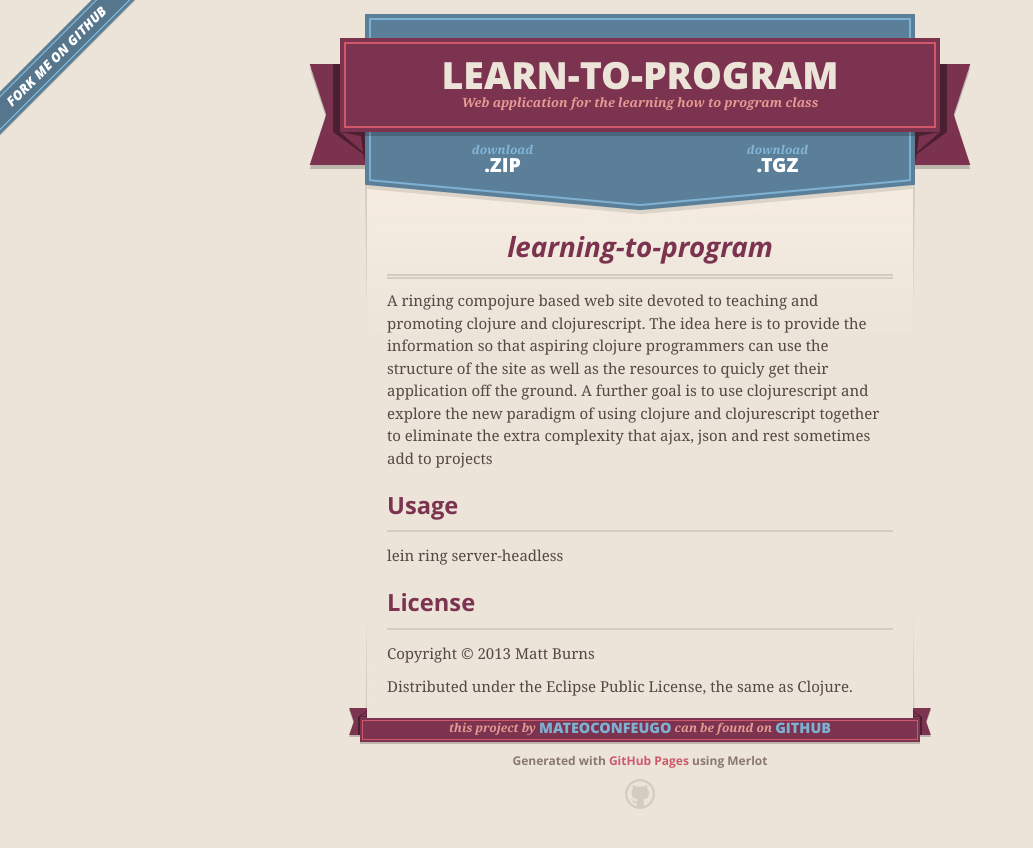
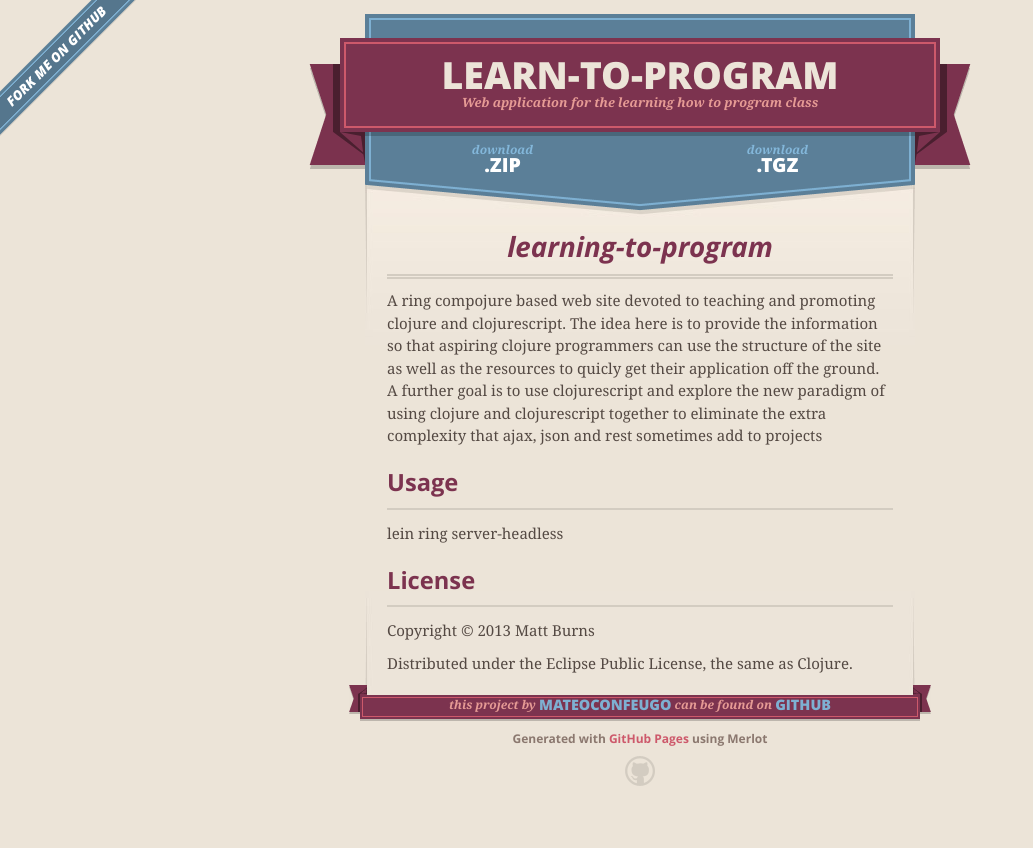
Before and after one commit to mateoconfeugo/learn-to-program, a plain HTML site: page index.html in a window 1280 px wide. Shown: the whole page, without its empty margins (0-1033 px from the left). After the commit the page ends 826 px from the top, so only its background shows below. Drawn offline with nearby package versions, Linux system fonts and the light colour scheme.

Commit message:
Update index.html

```diff
--- a/index.html
+++ b/index.html
@@ -49,7 +49,7 @@
         <h1>
 <a name="learning-to-program" class="anchor" href="#learning-to-program"><span class="octicon octicon-link"></span></a>learning-to-program</h1>
 
-<p>A ringing compojure based web site devoted to teaching and promoting clojure and clojurescript.  The idea here is to provide
+<p>A ring compojure based web site devoted to teaching and promoting clojure and clojurescript.  The idea here is to provide
 the information so that aspiring clojure programmers can use the structure of the site as well as the resources to quicly get
 their application off the ground.  A further goal is to use clojurescript and explore the new paradigm of using clojure
 and clojurescript together to eliminate the extra complexity that ajax, json and rest sometimes add to projects</p>
```
